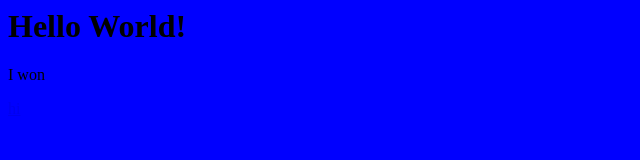
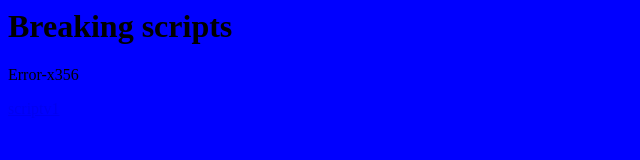
Before and after one commit to ThatExtraSugarr/Script, a plain HTML site: page index.html in a window 1280 px wide. Shown: the whole page, without its empty margins (0-640 px from the left). Drawn offline with Linux system fonts and the light colour scheme.

Commit message:
Update index.html

```diff
--- a/index.html
+++ b/index.html
@@ -1,12 +1,7 @@
 <link rel="stylesheet" href="style.css">
 
 <body>
-  <h1>Hello World!</h1>
-  <p>I won</p>
-  <a href="https://subspaces.neocities.org/stuff/rigtools/">hi</a>
+  <h1>Breaking scripts</h1>
+  <p>Error-x356</p>
+  <a href="https://subspaces.neocities.org/stuff/rigtools/">scriptv1</a>
 </body>
-
-
-<style>
-  background-color: blue;
-</style>
```
